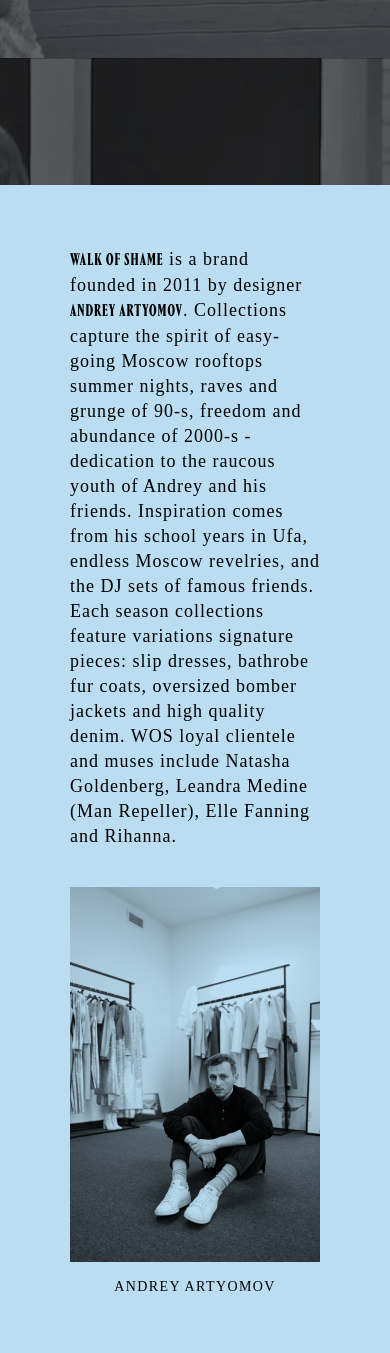
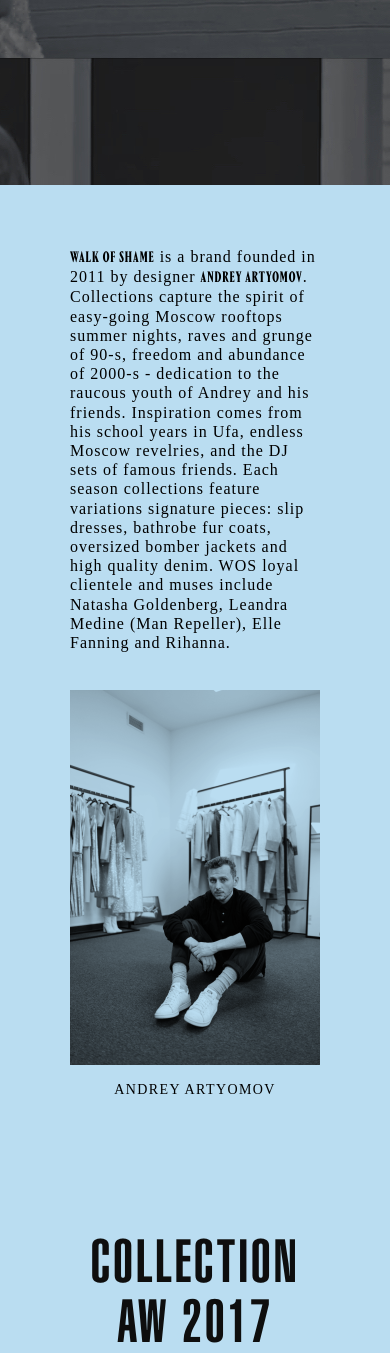
Before and after one commit to SentryGear/WOS, a PHP site: page / in a window 390 px wide. Shown: the part 659-2012 px from the top of the page. Run offline with PHP 8.4, Linux system fonts and the light colour scheme; some libraries are stand-ins or nearby versions; some web fonts are replaced.

Commit message:
Responsive overview text and actual wednesday link

```diff
--- a/index.php
+++ b/index.php
@@ -321,7 +321,7 @@
           </a>
         </div>
       </div>
-      <div class="container-footer-copy">designed by <a href="http://wednesday.co/" target="_blank">wednesday</a></div>
+      <div class="container-footer-copy">designed by <a href="http://wednesdaystudio.co/" target="_blank">wednesday</a></div>
     </div>
   </div>
 
--- a/sass/styles.scss
+++ b/sass/styles.scss
@@ -9,11 +9,12 @@
 @font-face { font-family: PortraitCondensed; src: url(../fonts/Portrait/PortraitCondWeb-Bold.ttf); }
 
 // Media queries breakpoints
-$s-tablet  : 768px;
-$l-tablet  : 1024px;
-$s-desktop : 1100px;
-$m-desktop : 1440px;
-$l-desktop : 1680px;
+$s-tablet   : 768px;
+$l-tablet   : 1024px;
+$s-desktop  : 1100px;
+$m-desktop  : 1440px;
+$l-desktop  : 1680px;
+$xl-desktop : 1920px;
 
 // Color palette
 $light : #ffffff;
@@ -170,11 +171,17 @@ body {
     margin: 62px auto 10px auto;
 
     &-text {
+      font-family: HelveticaBold;
+      font-size: calc(18px + (24-18) * (100vw - 320px) / (1680-320));
+
+      letter-spacing: 1px;
+
+      @media (min-width: 768px) {
+        letter-spacing: 2px;
+      }
+
       p {
-        font-family: HelveticaBold;
-        font-size: 18px;
-        letter-spacing: 1px;
-        line-height: 25px;
+        line-height: 1.2em;
       }
     }
 
@@ -673,15 +680,6 @@ body {
       max-width: none;
       margin: 145px 125px 0 125px;
 
-      &-text {
-        p {
-          font-family: HelveticaBold;
-          font-size: 36px;
-          letter-spacing: 2px;
-          line-height: 42px;
-        }
-      }
-
       &-portrait {
         width: 360px;
         margin: 60px auto 0 auto;
@@ -1085,14 +1083,6 @@ body {
 
       background-color: $blue;
 
-      &-text {
-        p {
-          font-size: 36px;
-          letter-spacing: 2px;
-          line-height: 42px;
-        }
-      }
-
       &-portrait {
         margin: 0 0 0 72.5px;
 
@@ -1348,20 +1338,6 @@ body {
 
 @media screen and (min-width: $s-desktop) and (max-width: $m-desktop - 1px) {
   .container {
-    &-overview {
-      &-text {
-        p {
-          font-size: 32px;
-          line-height: 1.25em;
-          letter-spacing: 1.25px;
-
-          &:nth-child(2) {
-            margin-top: .1em;
-          }
-        }
-      }
-    }
-
     &-footer {
       max-width: 1000px;
     }
```
Also changed, not shown: public/stylesheets/styles.css.
